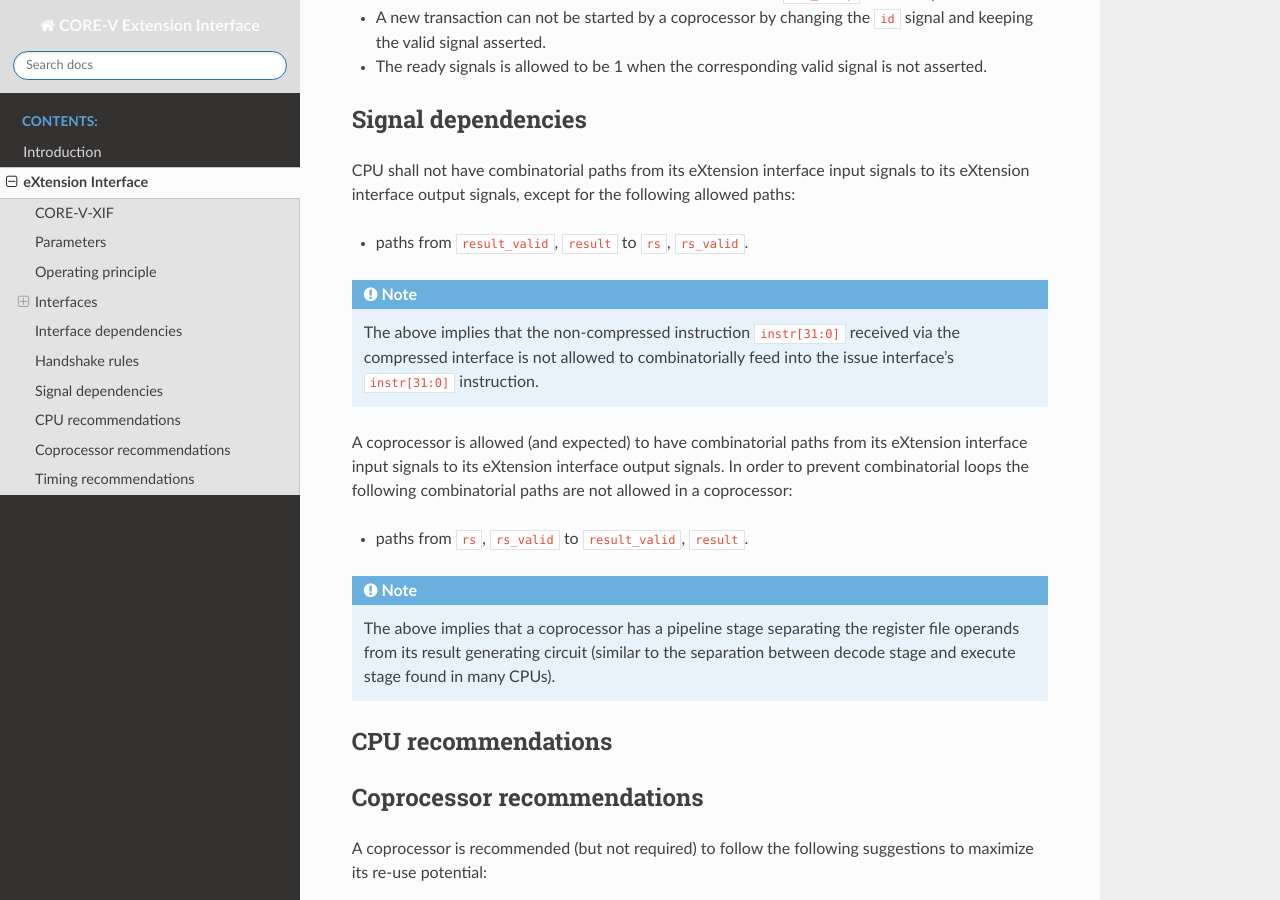
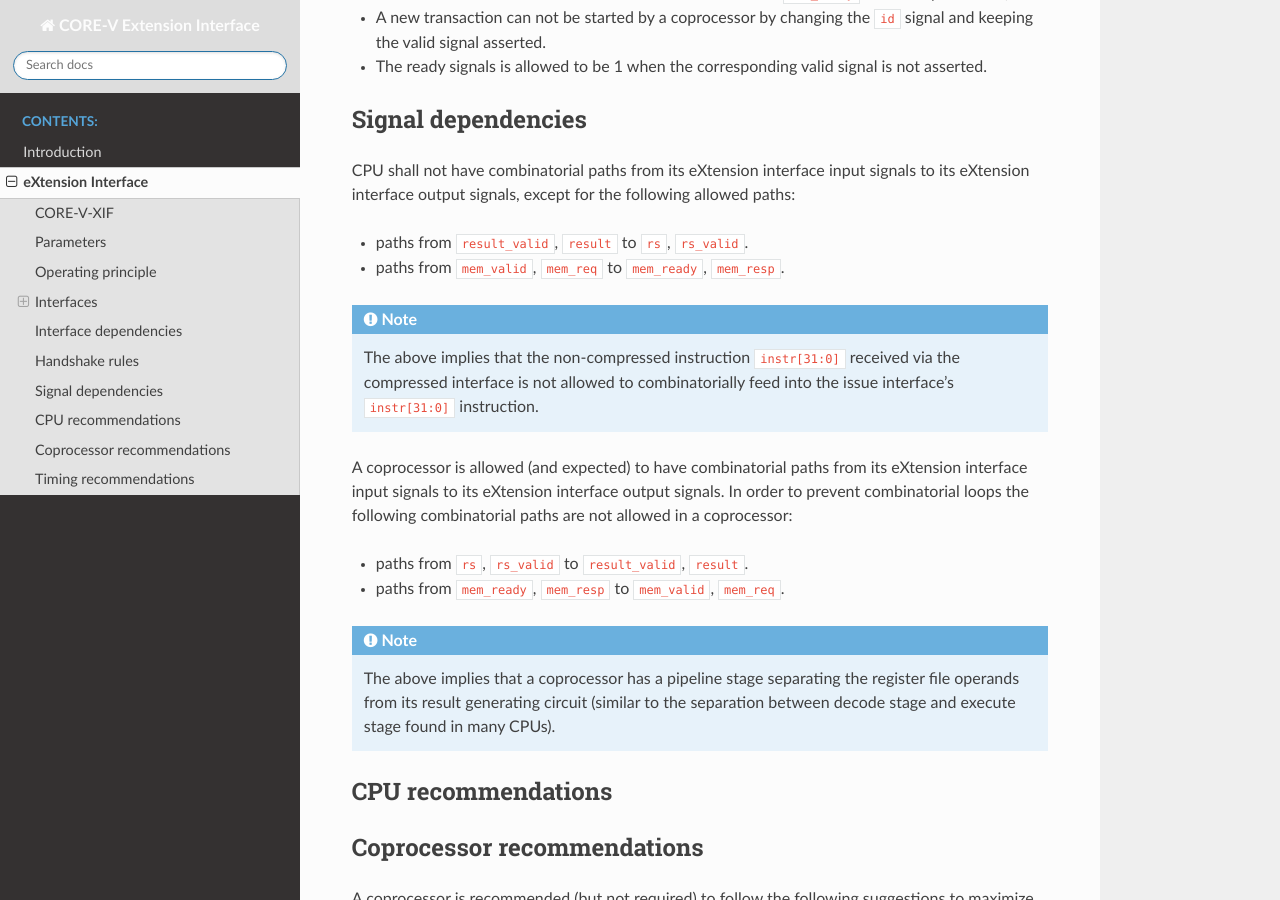
Before and after one commit to openhwgroup/core-v-xif, a Sphinx documentation site: the page built from docs/source/x_ext.rst, in a window 1280 px wide and 900 px high, scrolled down 18534 px. Built offline with Sphinx 7.4.7 and the Read the Docs theme 2.0.0, drawn with Linux system fonts in a browser that asks for light colours.

Commit message:
Fix for #41
Signed-off-by: Arjan Bink <Arjan.Bink@silabs.com>

```diff
--- a/docs/source/x_ext.rst
+++ b/docs/source/x_ext.rst
@@ -782,6 +782,7 @@
 |processor| shall not have combinatorial paths from its eXtension interface input signals to its eXtension interface output signals, except for the following allowed paths:
 
 * paths from ``result_valid``, ``result`` to ``rs``, ``rs_valid``.
+* paths from ``mem_valid``, ``mem_req`` to ``mem_ready``, ``mem_resp``.
 
 .. note::
 
@@ -791,6 +792,7 @@
 A |coprocessor| is allowed (and expected) to have combinatorial paths from its eXtension interface input signals to its eXtension interface output signals. In order to prevent combinatorial loops the following combinatorial paths are not allowed in a |coprocessor|:
 
 * paths from ``rs``, ``rs_valid`` to ``result_valid``, ``result``.
+* paths from ``mem_ready``, ``mem_resp`` to ``mem_valid``, ``mem_req``.
 
 .. note::
 
```
